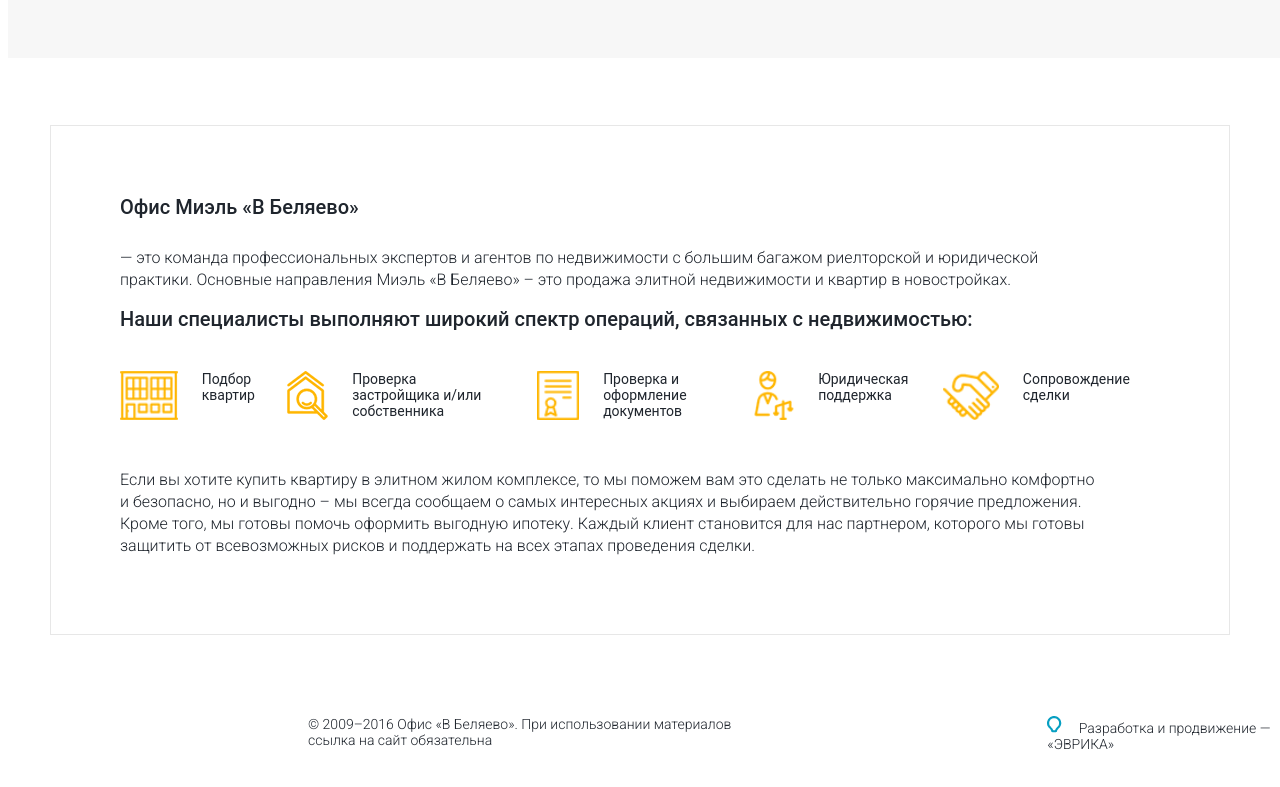
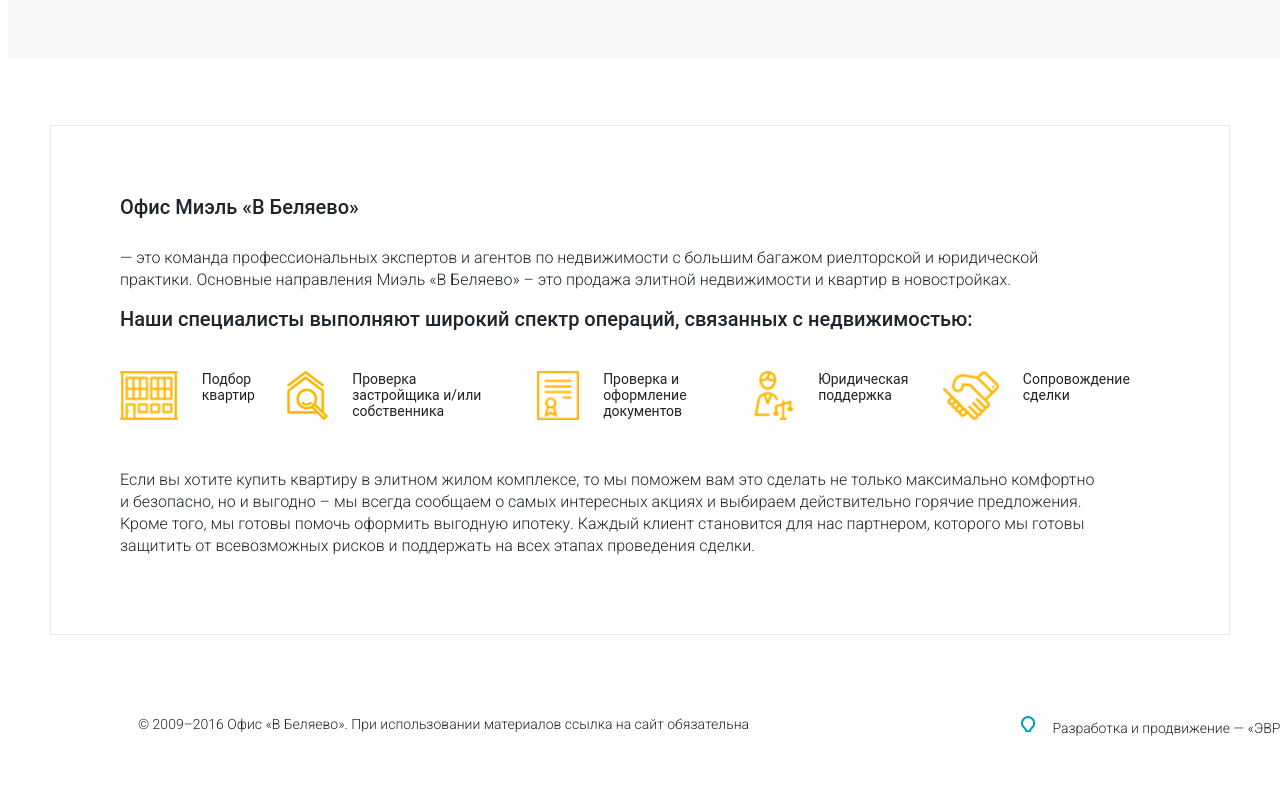
Before and after one commit to Stadionova/evrika-site, a website built with webpack: page index.html in a window 1280 px wide. Shown: the part 2993-3780 px from the top of the page. Built offline with nearby package versions, Linux system fonts and the light colour scheme; files whose address does not match are found by name.

Commit message:
fixed year footer in center

```diff
--- a/src/styles.less
+++ b/src/styles.less
@@ -712,24 +712,24 @@
 }
 
 .footer__production {
-    height: 185px;
+    width: 1440px;
     background-color: #ffffff;
+    margin: 0 auto;
     margin-top: 81px;
+    margin-bottom: 87px;
 }
 
 .footer__production-inside {
-    margin-left: 300px;
+    margin-left: 130px;
     display: flex;
 }
 
 .footer__year {
     width: 613px;
-    height: 17px;
     color: #1f252d;
     font-family: Roboto, light;
     font-size: 14px;
     font-weight: 300;
-    display: block;
     margin-right: 270px;
 }
 
@@ -743,7 +743,6 @@
     font-family: Roboto, light;
     font-size: 14px;
     font-weight: 300;
-    display: block;
 }
 
 .footer__evrika img {
```
